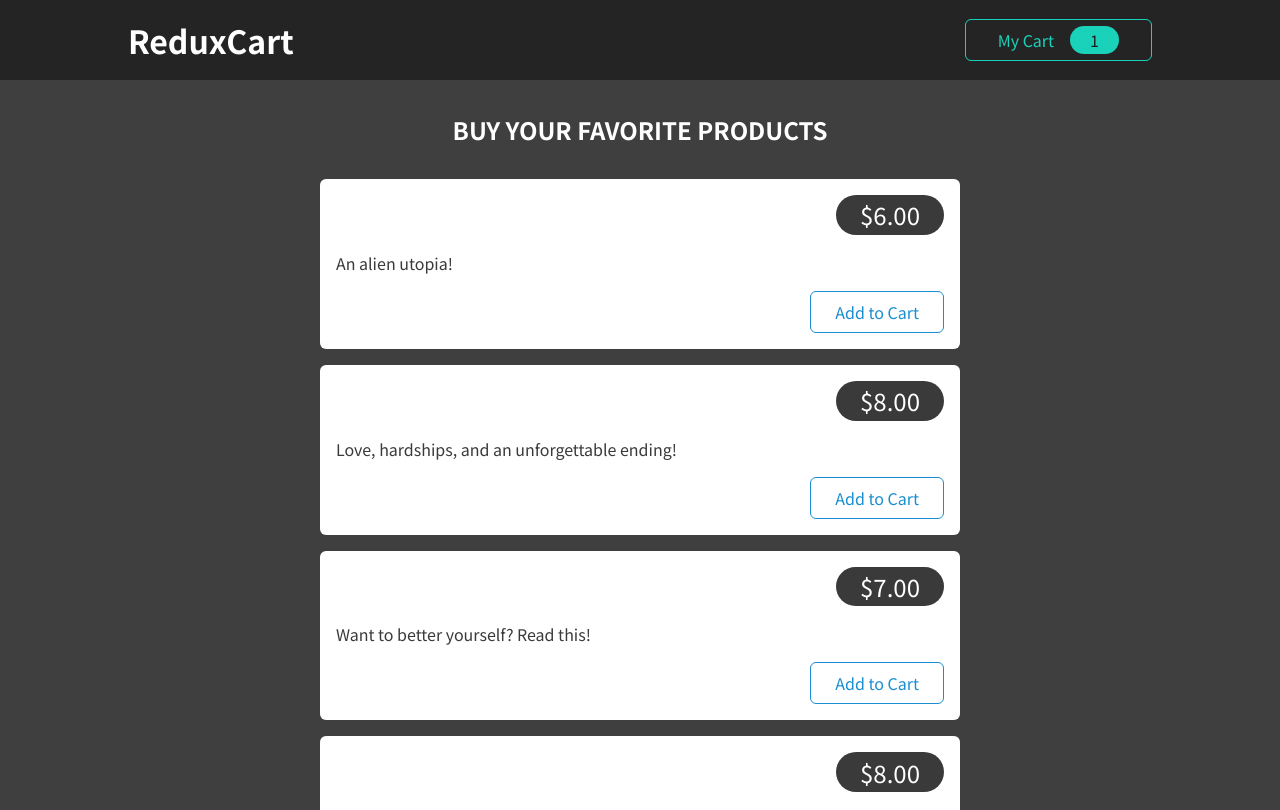
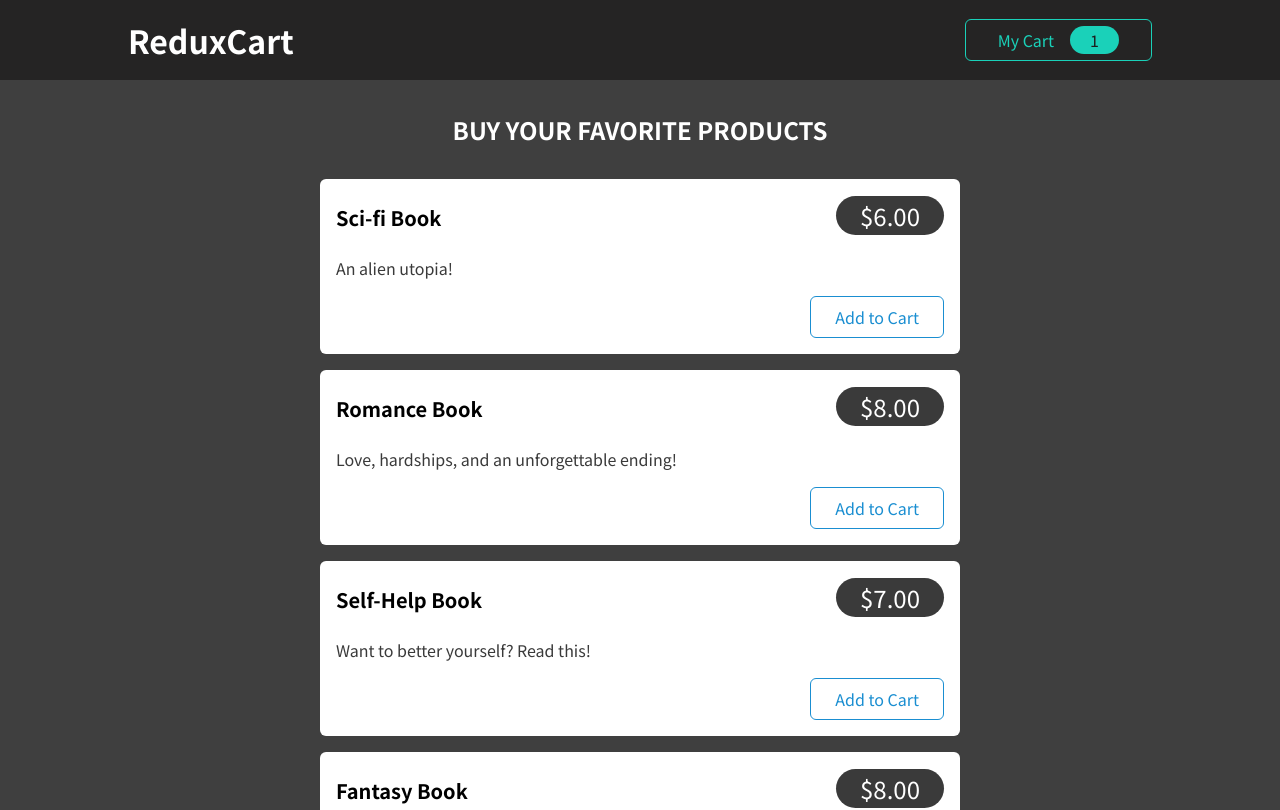
Before and after one commit to EmeraldSerpent57/redux-test-project-2, a React (Create React App) app: page / in a window 1280 px wide. Shown: the top 810 px of the page. Built offline with nearby package versions, Linux system fonts and the light colour scheme.

Commit message:
added an addToCartHandler func and made the add to cart button functional

```diff
--- a/src/components/Shop/ProductItem.js
+++ b/src/components/Shop/ProductItem.js
@@ -1,19 +1,34 @@
+import { useDispatch } from 'react-redux';
+
 import Card from '../UI/Card';
 import classes from './ProductItem.module.css';
+import { cartActions } from '../../store/cart-slice';
 
 const ProductItem = (props) => {
-  const { title, price, description } = props;
+  const dispatch = useDispatch();
+
+  const { name, price, description, id } = props;
+
+  const addToCartHandler = () => {
+    dispatch(
+      cartActions.addItemToCart({
+        id,
+        name,
+        price,
+      })
+    );
+  };
 
   return (
     <li className={classes.item}>
       <Card>
         <header>
-          <h3>{title}</h3>
+          <h3>{name}</h3>
           <div className={classes.price}>${price.toFixed(2)}</div>
         </header>
         <p>{description}</p>
         <div className={classes.actions}>
-          <button>Add to Cart</button>
+          <button onClick={addToCartHandler}>Add to Cart</button>
         </div>
       </Card>
     </li>
--- a/src/components/Shop/Products.js
+++ b/src/components/Shop/Products.js
@@ -42,6 +42,7 @@
         {DUMMY_PRODUCTS.map((product) => (
           <ProductItem
             key={product.id}
+            id={product.id}
             name={product.name}
             price={product.price}
             description={product.description}
```
